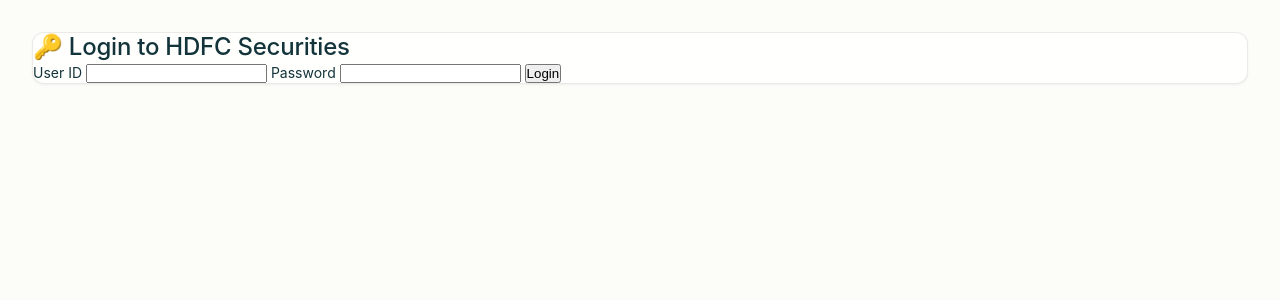
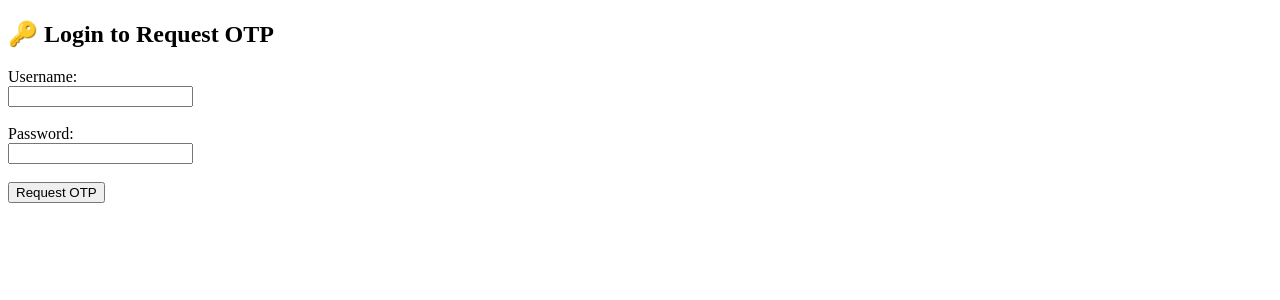
Before and after one commit to pradeepkumarv/family-investment-dashboard, a Flask app: template templates/login.html in a window 1280 px wide. Shown: the top 300 px of the page. Run offline with Flask 3, Linux system fonts and the light colour scheme; the template is opened without the code that fills it, so the values that code supplies are empty; some web fonts are replaced.

Commit message:
Update login.html

```diff
--- a/templates/login.html
+++ b/templates/login.html
@@ -1,24 +1,16 @@
 <!DOCTYPE html>
-<html lang="en">
+<html>
 <head>
-  <meta charset="UTF-8">
-  <title>Login - Investment Dashboard</title>
-  <link rel="stylesheet" href="{{ url_for('static', filename='style.css') }}">
+  <title>HDFC Securities Login</title>
 </head>
 <body>
-  <div class="container">
-    <div class="card">
-      <h2>🔑 Login to HDFC Securities</h2>
-      <form method="post" action="/login">
-        <label for="username">User ID</label>
-        <input type="text" id="username" name="username" required>
-
-        <label for="password">Password</label>
-        <input type="password" id="password" name="password" required>
-
-        <button type="submit">Login</button>
-      </form>
-    </div>
-  </div>
+  <h2>🔑 Login to Request OTP</h2>
+  <form action="/request-otp" method="post">
+    <label>Username:</label><br>
+    <input type="text" name="username" required><br><br>
+    <label>Password:</label><br>
+    <input type="password" name="password" required><br><br>
+    <button type="submit">Request OTP</button>
+  </form>
 </body>
 </html>
```
